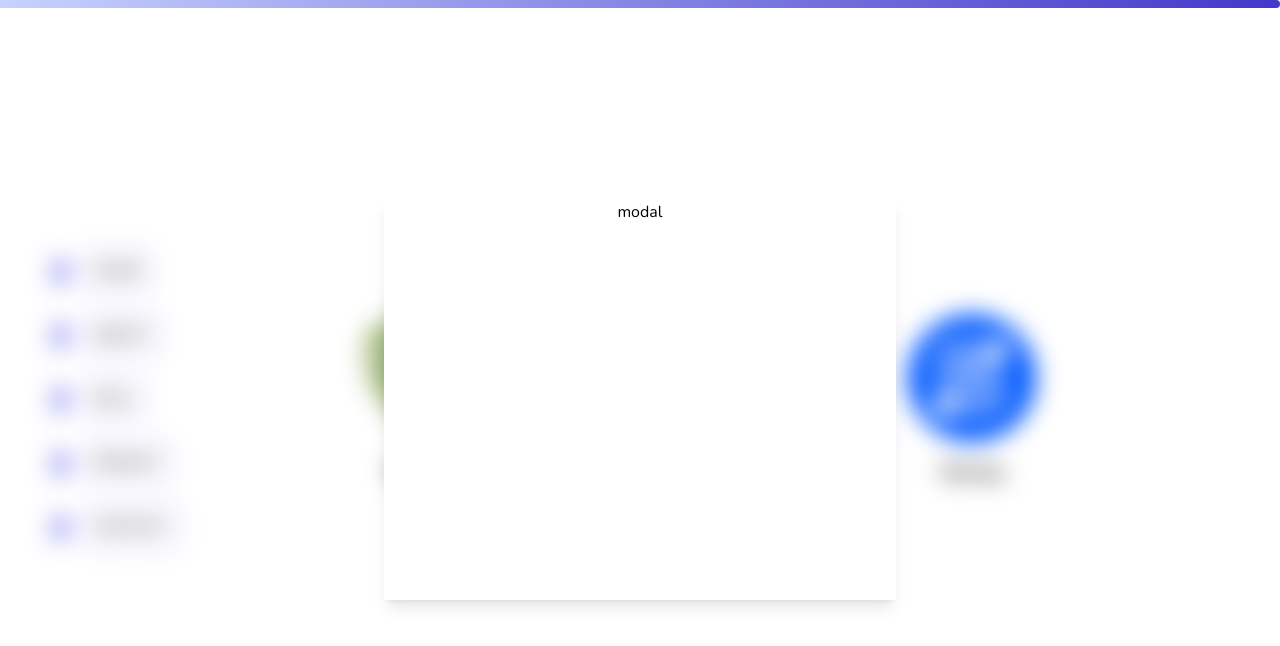
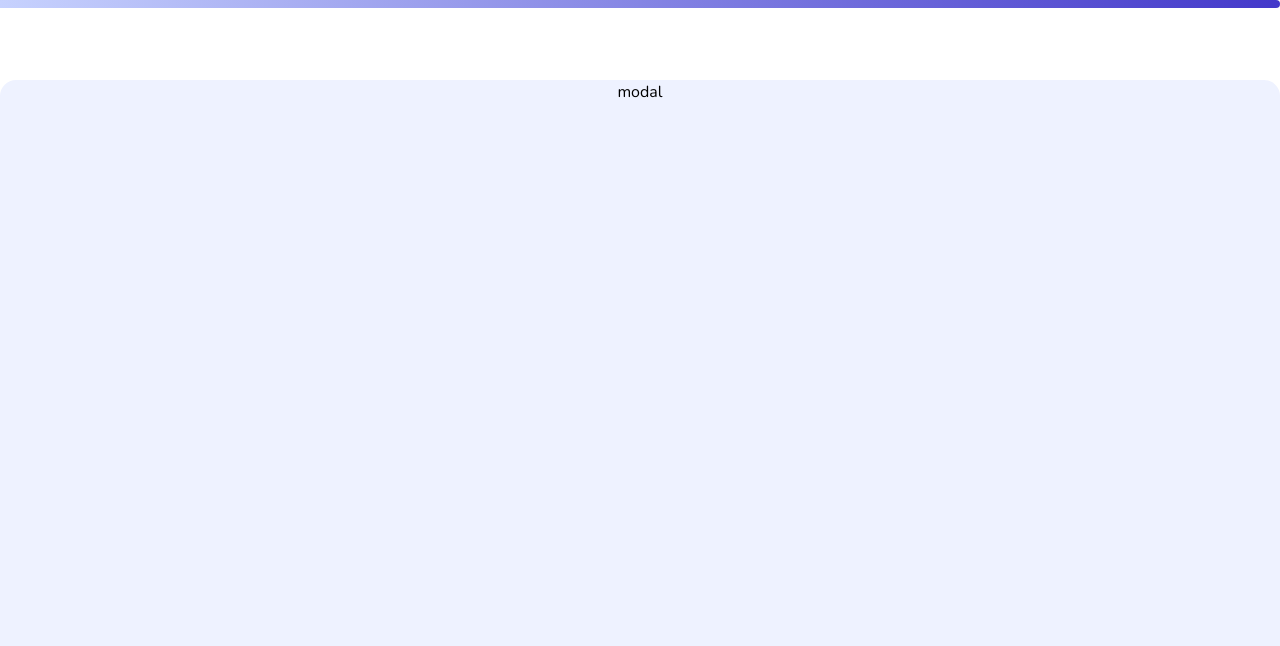
Before and after one commit to thwlckd/portfolio.v1, a Next.js app: page / in a window 1280 px wide. Both pictures are taken after a click on the link "Plantopia". Shown: the part 2400-3046 px from the top of the page. Built offline with nearby package versions, Linux system fonts and the light colour scheme.

Commit message:
Style: 모달 레이아웃 및 닫기 버튼 작업

```diff
--- a/src/components/common/Modal.tsx
+++ b/src/components/common/Modal.tsx
@@ -1,5 +1,7 @@
 import { Dispatch, ReactNode, SetStateAction } from 'react';
 import { createPortal } from 'react-dom';
+import { motion } from 'framer-motion';
+import { SiIfixit } from 'react-icons/si';
 
 export interface ModalProps {
   isOpen: boolean;
@@ -27,14 +29,26 @@ const ModalUI = ({ setOpen, children }: ModalUIProps) => {
       className="absolute top-0 flex flex-col items-center w-full h-full backdrop-blur-md z-10"
       onClick={() => setOpen((prev) => !prev)}
     >
-      <main
+      <motion.a
+        className="sticky top-0 w-full h-[20dvh]"
+        initial={{ y: '-50%' }}
+        whileHover={{
+          y: 0,
+        }}
+      >
+        <SiIfixit className="w-full h-[50%] py-6 text-indigo-500" />
+      </motion.a>
+      <motion.main
         className={
-          'sticky top-[50vh] -translate-y-[50%] flex flex-col items-center min-w-[40dvw] bg-white shadow-lg h-[50dvh] '
+          'sticky top-[10dvh] flex flex-col items-center w-full h-[90dvh] bg-indigo-50 rounded-t-2xl overflow-y-scroll'
         }
+        initial={{ opacity: 0, y: '50%' }}
+        animate={{ opacity: 1, y: 0 }}
+        transition={{ type: 'spring', damping: 15 }}
         onClick={(e) => e.stopPropagation()}
       >
         {children}
-      </main>
+      </motion.main>
     </div>
   );
 };
```
